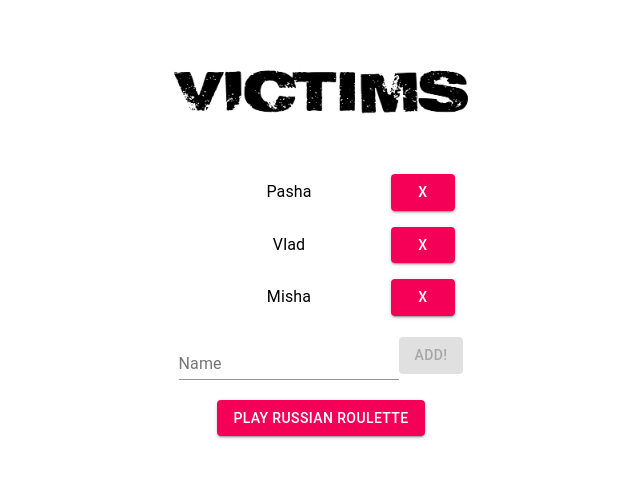
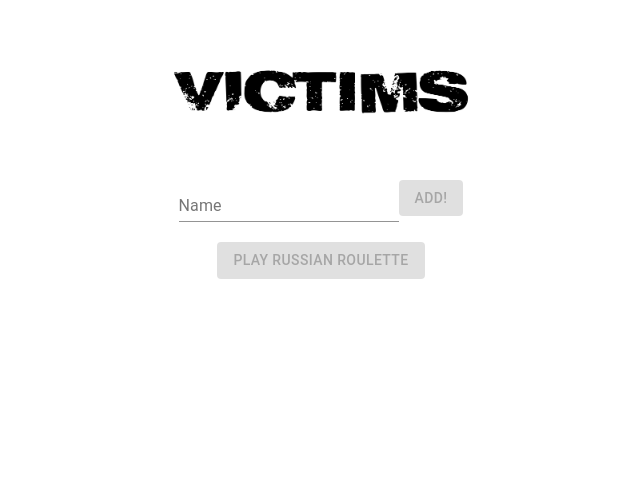
Before and after one commit to pavel1yakimovich/pavel1yakimovich.github.io, a React (Create React App) app: page / in a window 1280 px wide. Shown: the top 478 px of the page, without its empty margins (319-959 px from the left). Built offline with nearby package versions, Linux system fonts and the light colour scheme.

Commit message:
remove initial names

```diff
--- a/src/App.js
+++ b/src/App.js
@@ -7,7 +7,7 @@ import NewNameForm from "./components/NewNameForm";
 import RussianRoulette from './components/RussianRoulette';
 
 function App() {
-  const [victims, setVictims] = useState(['Pasha', 'Vlad', 'Misha']);
+  const [victims, setVictims] = useState([]);
   const addVictim = name => setVictims(prev => [...prev, name]);
   const mercy = index => setVictims((prev) => {
     const arr = [...prev];
```
